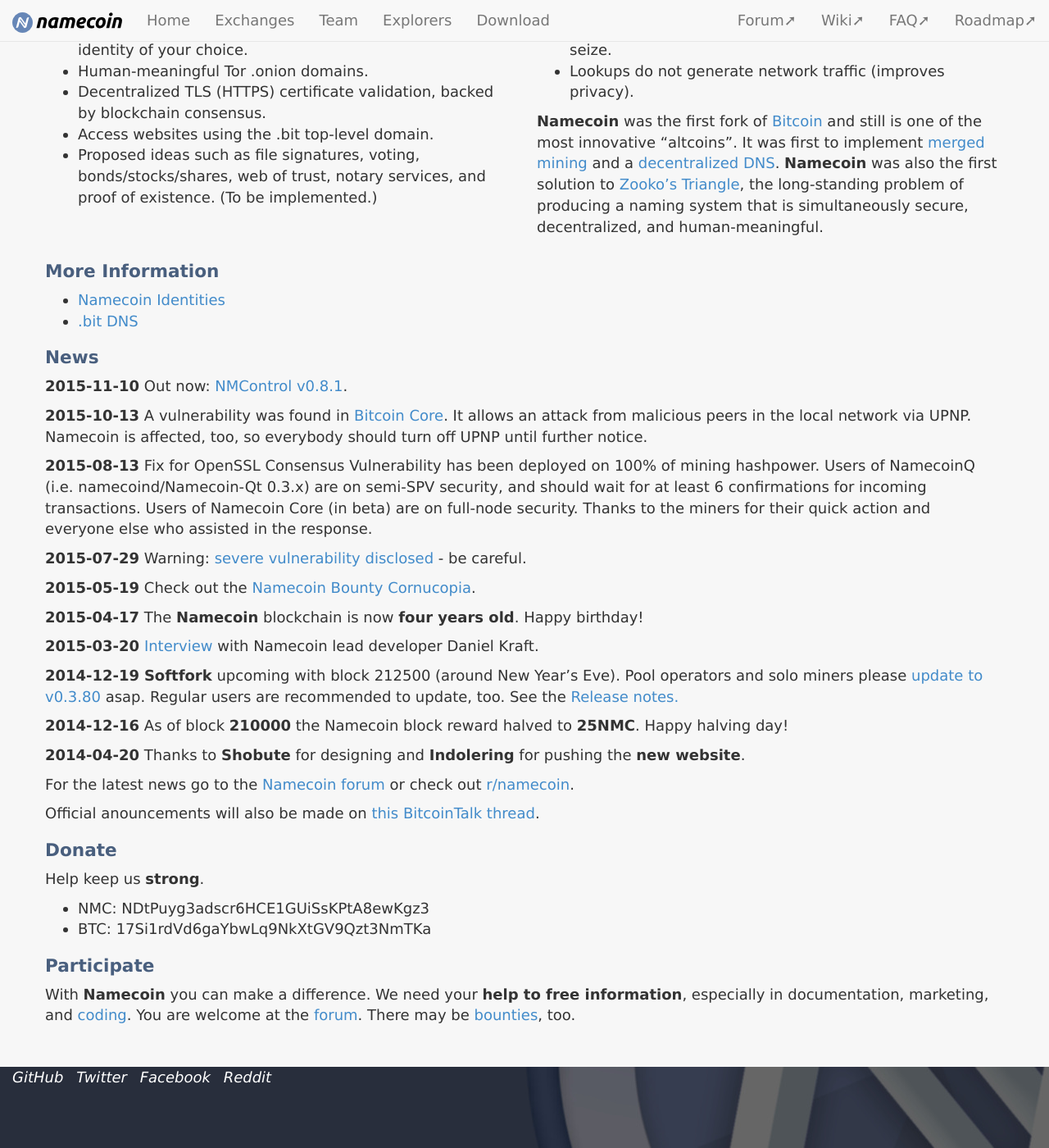
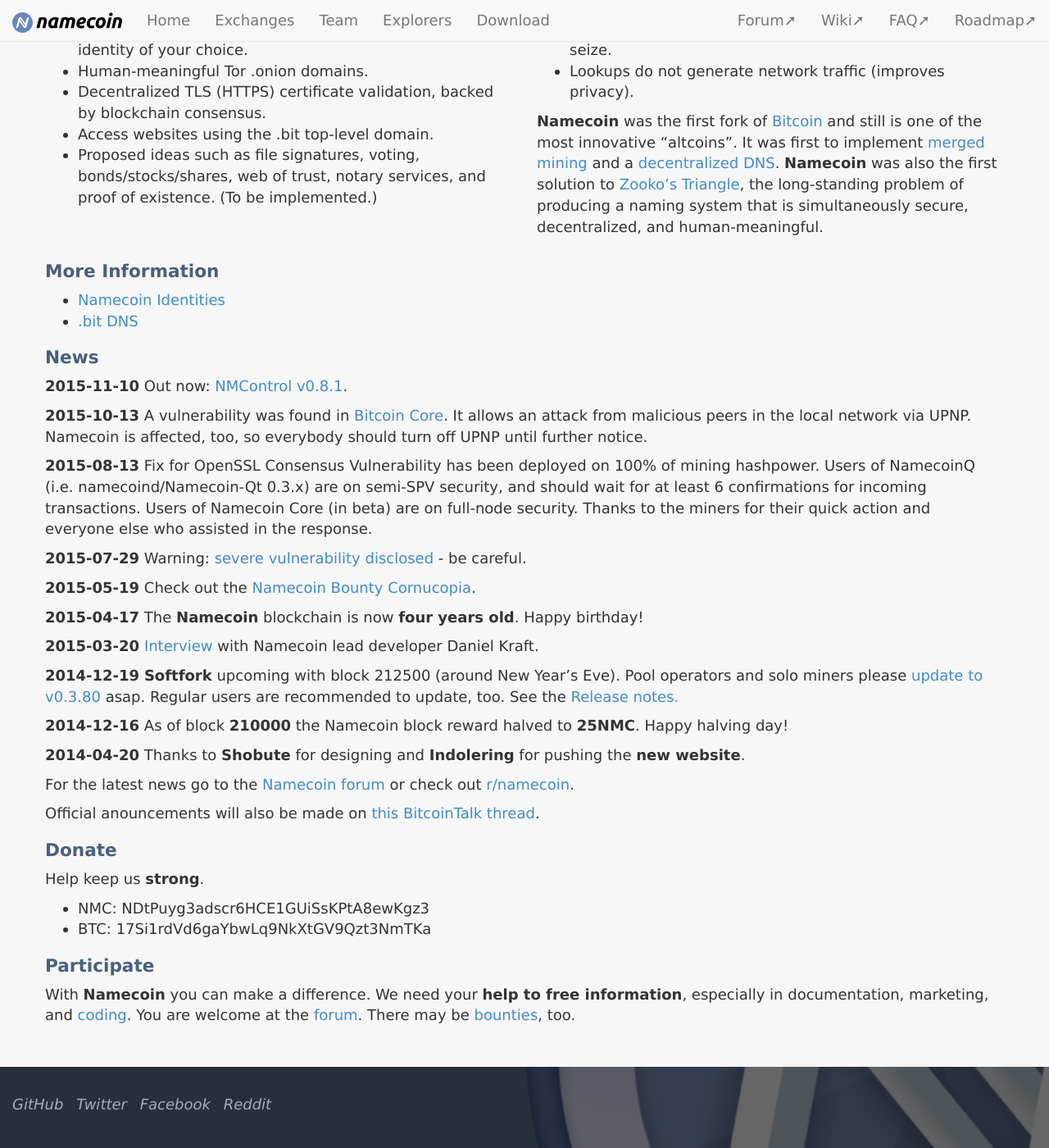
Before and after one commit to JeremyRand/namecoin.org, a Jekyll site: the page built from index.md, in a window 1280 px wide and 1400 px high, scrolled down 701 px. Shown: the whole window at 82% size. Built offline with Jekyll 4.4.1, drawn with Linux system fonts in a browser that asks for light colours.

Commit message:
Fix CSS rule for footer when using fluid containers.

```diff
--- a/_includes/style.css
+++ b/_includes/style.css
@@ -26,7 +26,7 @@ body > footer {
     height: 99px;
 }
 
-body > footer > .container {
+body > footer > .container, body > footer > .container-fluid {
     opacity: 0.6;
     padding-top: 33px;
 }
```
